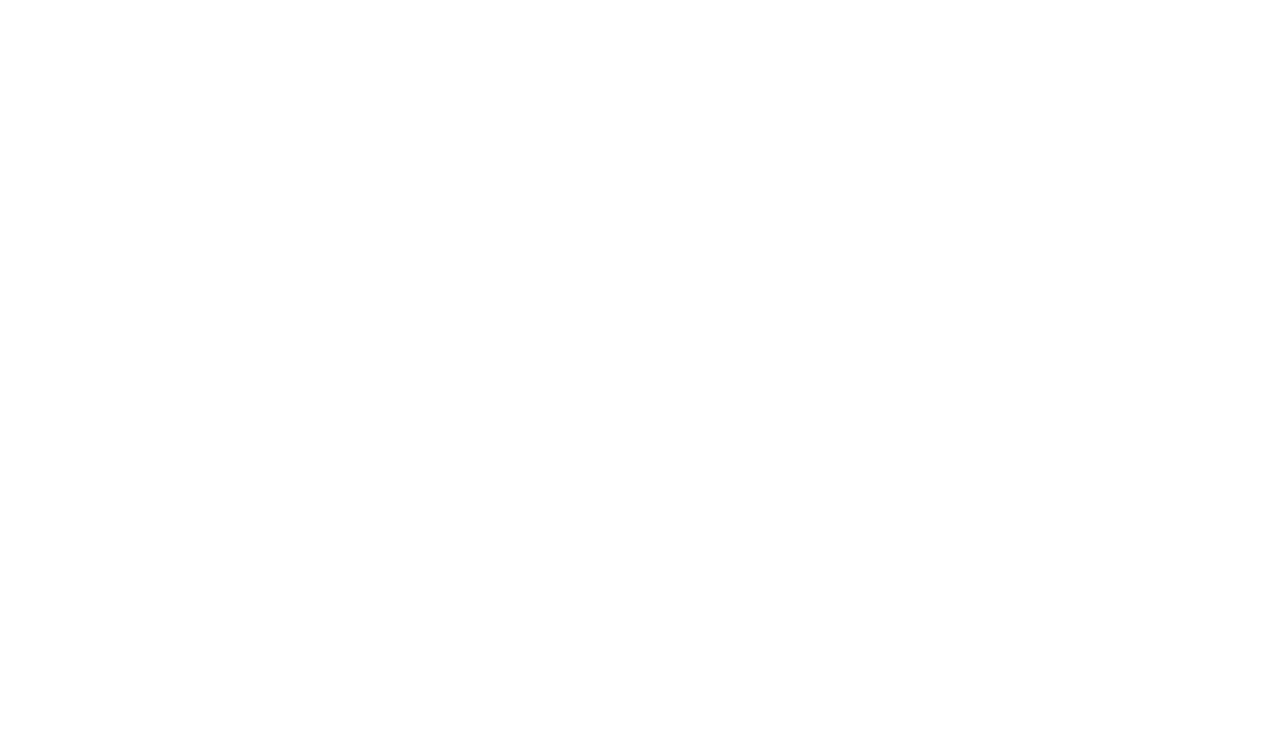
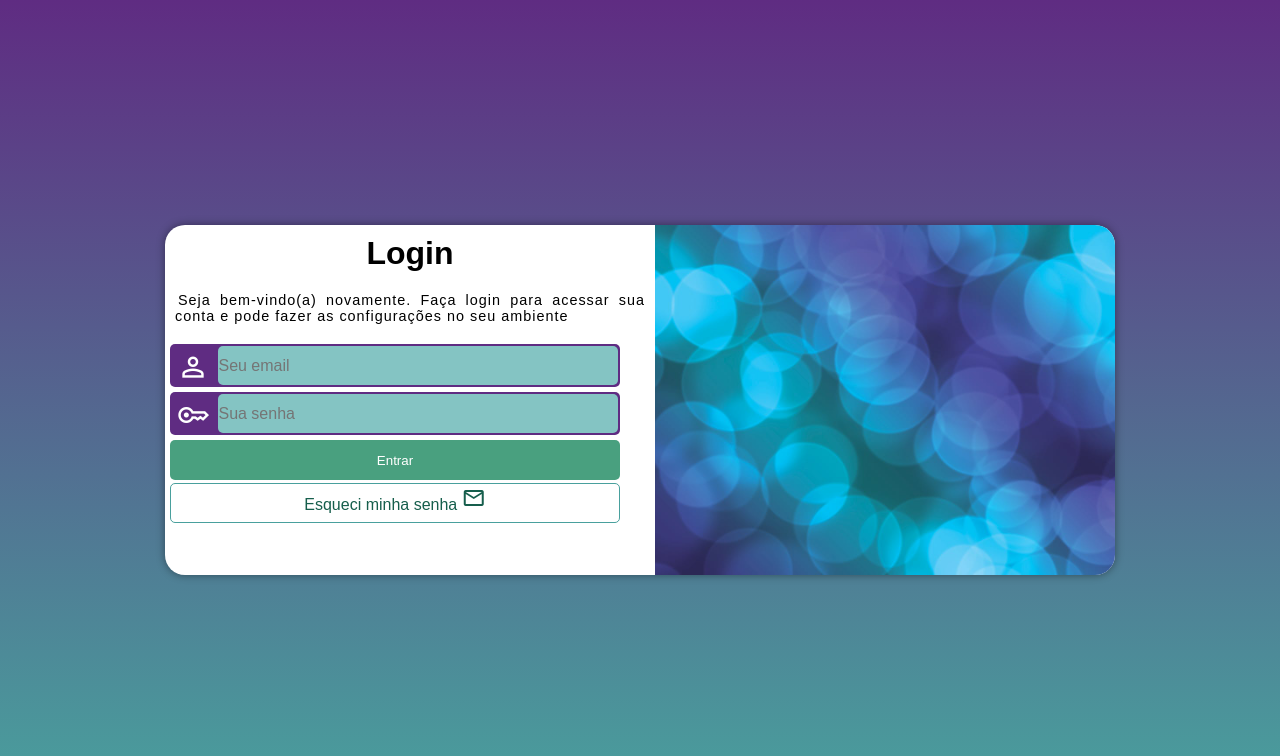
Before and after one commit to joelribeirod/projeto-login, a plain HTML site: page Tentativa2/index.html in a window 1280 px wide. Drawn offline with nearby package versions, Linux system fonts and the light colour scheme.

Commit message:
projeto (terminado)

```diff
--- a/Tentativa2/estilos/especifico.css
+++ b/Tentativa2/estilos/especifico.css
@@ -1,9 +1,82 @@
 @charset "UTF-8";
 
 @media screen and (min-width:768px) {
+    main{
+        background-image: linear-gradient(to bottom, #5f2c82, #49a09d);
+    }
+
+    #login{
+        width: 700px;
+        height: 280px;
+    }
+
+    #imagem{
+        float: left;
+        width: 25vw;
+        height: 280px;
+        border-radius: 20px 0 0 20px;
+    }
+
+    #formulario{
+        display: inline-block;
+    }
+
+    #formulario >p{
+        width: 440px;
+        font-size: .8em;
+        padding: 0 10px 0 10px;
+    }
+
+    .informacao{
+        width: 430px;
+    }
+
+    .informacao > input{
+        width: 380px;
+    }
+
+    #botoes > input,a{
+        width: 430px;
+    }
 
 }
 
 @media screen and (min-width:992px) {
+    #login{
+        height: 350px;
+        width: 950px;
+        max-width: 950px;
+    }
+    #imagem{
+        width: 460px;
+        height: 350px;
+        border-radius: 0px 20px 20px 0;
+        float:right;
+    }
 
+    #formulario > h1{
+        font-size: 2em;
+        margin-bottom: 20px;
+    }
+
+    #formulario > p{
+        width:490px;
+        font-size: 0.9em;
+        text-align: justify;
+        text-indent: 3px;
+        letter-spacing: 1px;
+        margin-bottom: 20px;
+    }
+
+    .informacao{
+        width: 450px;
+    }
+
+    .informacao > input{
+        width: 400px;
+    }
+
+    #botoes > input,a{
+        width: 450px;
+    }
 }
--- a/Tentativa2/estilos/pricipal.css
+++ b/Tentativa2/estilos/pricipal.css
@@ -1 +1,111 @@
 @charset "UTF-8";
+
+/*
+    Paleta de cores
+    verde: #49a09d
+    Lilás: #5f2c82
+*/
+
+*{
+    margin: 0px;
+    padding: 0px;
+    font-family: Arial, Helvetica, sans-serif;
+    box-sizing: border-box;
+}
+
+html, body{
+    width: 100vw;
+    height: 100vh;
+}
+
+main{
+    background-color:#5f2c82 ;
+    width: 100vw;
+    height: 100vh;
+}
+
+#login{
+    width: 300px;
+    height: 540px;
+    position: absolute;
+    background-color: white;
+    border-radius: 20px;
+    box-shadow: 0px 0px 8px rgba(0, 0, 0, 0.418);
+    top: 50%;
+    left: 50%;
+    transform: translate(-50%, -50%);
+    transition: 0.2s;
+    transition-timing-function: ease;
+}
+
+#imagem{
+    background-image: url(../imagens/bolinhas.jpg);
+    width: 300px;
+    height: 200px;
+    background-size: cover;
+    background-position: center center;
+    border-radius: 20px 20px 0 0;
+}
+
+#formulario > h1{
+    text-align: center;
+    margin:10px;
+}
+
+#formulario >p{
+    font-size: 1.1em;
+}
+
+.informacao{
+    background-color: #5f2c82;
+    margin: 0px 5px 5px 5px;
+    width: 290px;
+    height: 43px;
+    border-radius: 5px;
+}
+
+form{
+    margin-top: 10px;
+}
+
+.informacao > label > span{
+    color: white;
+    padding-top: 5px ;
+    font-size: 32px;
+    padding: 7px 5px 5px 7px;
+}
+.informacao >input{
+    background-color: #8feed6c9;
+    vertical-align: top;
+    margin-top: 2px;
+    height: 39px;
+    width: 240px;
+    border: none;
+    border-radius: 5px;
+    font-size: 1em;
+}
+
+#botoes > input, a{
+    display: block;
+    width: 290px;
+    height: 40px;
+    padding: 2px;
+    margin: 3px 5px 3px 5px;
+    border: none;
+    text-align: center;
+    border-radius: 5px;
+}
+
+#botoes >a{
+    text-decoration: none;
+    color: black;
+
+    border: 1px solid #49a09d;
+    color: #165e4c;
+
+}
+
+#botoes > input{
+    background-color: #49a07f;
+    color: white;
+}
--- a/Tentativa2/index.html
+++ b/Tentativa2/index.html
@@ -6,15 +6,32 @@
     <title>login 02</title>
     <link rel="stylesheet" href="estilos/pricipal.css">
     <link rel="stylesheet" href="estilos/especifico.css">
+    <link rel="stylesheet" href="https://fonts.googleapis.com/css2?family=Material+Symbols+Outlined:opsz,wght,FILL,GRAD@24,400,0,0" />
 </head>
 <body>
     <main>
-        <section class="login">
-            <div class="imagem">
+        <section id="login">
+            <div id="imagem">
 
             </div>
-            <div class="formulario">
+            <div id="formulario">
+                <h1>Login</h1>
+                <p>Seja bem-vindo(a) novamente. Faça login para acessar sua conta e pode fazer as configurações no seu ambiente</p>
 
+                <form action="dados.php" method="post">
+                    <div class="informacao">
+                        <label for="iemail"><span class="material-symbols-outlined">person</span></label>
+                        <input type="text" name="email" id="iemail" placeholder="Seu email">
+                    </div>
+                    <div class="informacao">
+                        <label for="isenha"><span class="material-symbols-outlined">key</span></label>
+                        <input type="text" name="senha" id="isenha" placeholder="Sua senha">
+                    </div>
+                    <div id="botoes">
+                        <input type="submit" value="Entrar">
+                        <a href="#">Esqueci minha senha <span class="material-symbols-outlined">mail</span></a>
+                    </div>
+                </form>
             </div>
         </section>
     </main>
```
